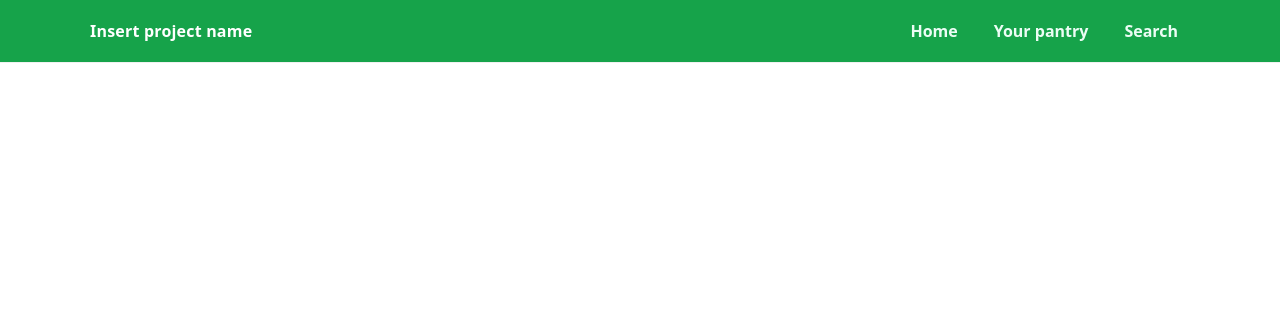
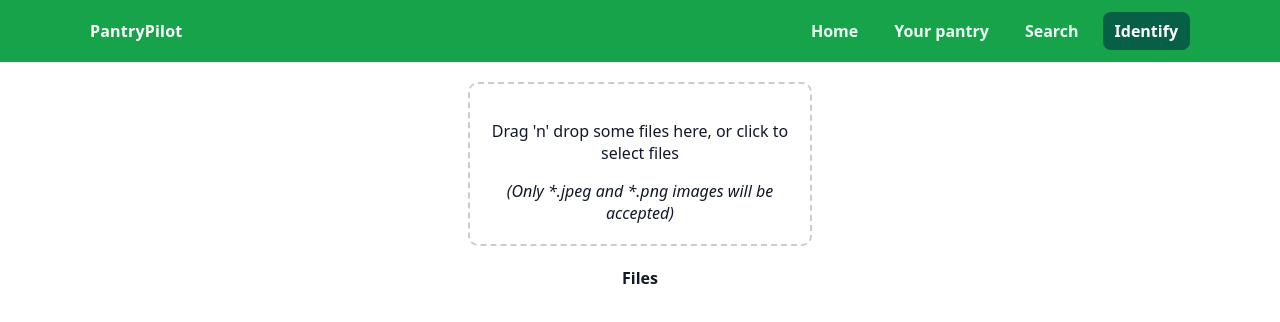
Before and after one commit to tylerfrisinger01/GEN-AI-Project, a React (Create React App) app in the folder recipe-app/: page /identify in a window 1280 px wide. Shown: the top 322 px of the page. Built offline with nearby package versions, Linux system fonts and the light colour scheme.

Commit message:
Basics of Input area for image identification

```diff
--- a/recipe-app/package.json
+++ b/recipe-app/package.json
@@ -9,6 +9,7 @@
     "@testing-library/user-event": "^13.5.0",
     "react": "^19.2.0",
     "react-dom": "^19.2.0",
+    "react-dropzone": "^14.3.8",
     "react-router-dom": "^7.9.4",
     "react-scripts": "5.0.1",
     "web-vitals": "^2.1.4"
--- a/recipe-app/src/App.js
+++ b/recipe-app/src/App.js
@@ -3,16 +3,18 @@ import "./css/App.css";
 import Home from "./pages/home";
 import Pantry from "./pages/pantry";
 import Search from "./pages/search";
+import Identify from "./pages/identify";
 
 function Header() {
   return (
     <header className="tm-header">
       <div className="tm-header-inner">
-        <div className="tm-brand">Insert project name</div>
+        <div className="tm-brand">PantryPilot</div>
         <nav className="tm-nav">
           <NavLink to="/" end className="tm-tab">Home</NavLink>
           <NavLink to="/pantry" className="tm-tab">Your pantry</NavLink>
           <NavLink to="/search" className="tm-tab">Search</NavLink>
+          <NavLink to="/identify" className="tm-tab">Identify</NavLink>
         </nav>
       </div>
     </header>
@@ -28,6 +30,7 @@ export default function App() {
           <Route path="/" element={<Home />} />
           <Route path="/pantry" element={<Pantry />} />
           <Route path="/search" element={<Search />} />
+          <Route path="/identify" element={<Identify />} />
         </Routes>
       </div>
     </Router>
--- /dev/null
+++ b/recipe-app/src/css/identify.css
@@ -0,0 +1,41 @@
+/* body {
+  font-family: Arial, sans-serif;
+  display: flex;
+  justify-content: center;
+  align-items: center;
+  height: 100vh;
+  margin: 0;
+  background-color: #f0f0f0;
+} */
+
+.container {
+  text-align: center;
+}
+
+.dropzone {
+  border: 2px dashed #ccc;
+  padding: 20px;
+  border-radius: 10px;
+  background-color: white;
+  cursor: pointer;
+  width: 300px;
+  margin: 20px auto;
+  position: relative;
+}
+
+.drag-drop-area p {
+  margin: 10px 0;
+}
+
+#fileInput {
+  display: none;
+}
+
+#output {
+  margin-top: 20px;
+}
+
+#output img {
+  max-width: 100%;
+  height: auto;
+}
--- /dev/null
+++ b/recipe-app/src/pages/identify.js
@@ -0,0 +1,76 @@
+import * as React from 'react';
+import { useDropzone } from 'react-dropzone';
+import '../css/identify.css';
+
+
+function Identify() {
+  const { acceptedFiles, getRootProps, getInputProps } = useDropzone();
+
+  const files = acceptedFiles.map(file => (
+    <li key={file.path}>
+      {file.path} - {file.size} bytes
+    </li>
+  ));
+  // function uploadImage() {
+  //   const imageUpload = document.getElementById('dropzone');
+  //   const files = imageUpload.files;
+  //   const messageBox = document.getElementById('message');
+
+  //   if (!files.length) {
+  //     messageBox.innerHTML = 'Please select an image';
+  //     return;
+  //   }
+
+  //   const formData = new FormData();
+  //   formData.append('image', files[0]);
+
+  //   fetch('server/endpoint', {
+  //     method: 'POST',
+  //     body: formData
+  //   })
+  //   .then(response => {
+  //     if (!response.ok) {
+  //       throw new Error('HTTP error ' + response.status);
+  //     }
+  //     return response.json();
+  //   })
+  //   .then(data => {
+  //     if (data.success) {
+  //       messageBox.innerHTML = 'Image Uploaded';
+  //       messageBox.style.color = 'green';
+  //       console.log('Server response: ', data);
+  //     } else {
+  //       messageBox.innerHTML = 'Error: ' + data.error;
+  //       messageBox.style.color = 'red';
+  //     }
+  //   })
+  //   .catch(error => {
+  //     messageBox.innerHTML = 'Error during upload: ' + error.message;
+  //     messageBox.style.color = 'red';
+  //     console.error('Upload Error: ', error);
+  //   });
+
+  return (
+    // <main className="tm-page">
+    //   <h1>Identify Recipes</h1>
+    //   <p>Upload an Image to identify whats in the recipe</p>
+    //   {/* <input type="file" id="imageUpload" accept="image/*" /> */}
+    //   <input type="dropzone" id="dropzone" accept="image/*"/>
+    //   <button onClick={uploadImage()}>Identify Recipe</button>
+    //   <div id="message"></div>
+    // </main>
+    <section className='container'>
+      <div {...getRootProps({className: 'dropzone'})}>
+        <input {...getInputProps()} />
+        <p>Drag 'n' drop some files here, or click to select files</p>
+        <em>(Only *.jpeg and *.png images will be accepted)</em>
+      </div>
+      <aside>
+        <h4>Files</h4>
+        <ul>{files}</ul>
+      </aside>
+    </section>
+  );
+}
+
+export default Identify
```
Also changed, not shown: 1 other file (tests, documents, lock files or other folders).
